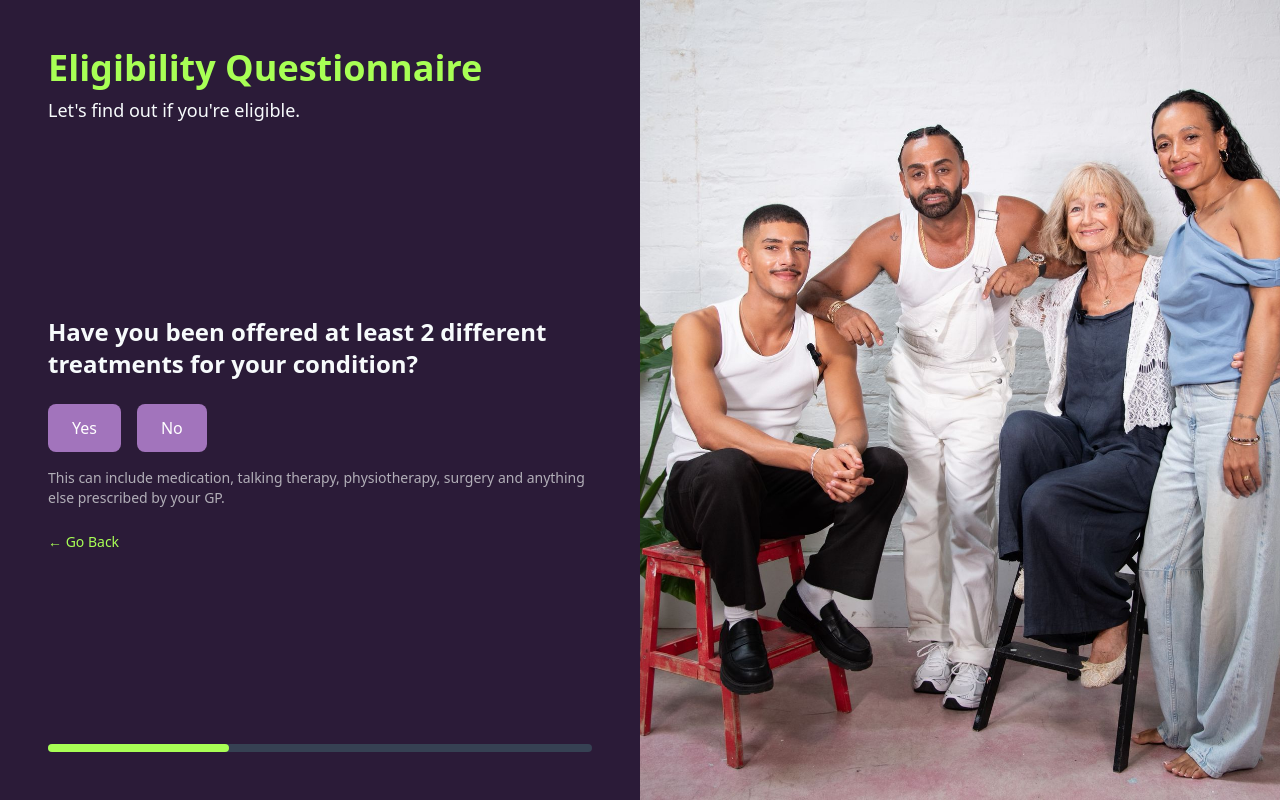
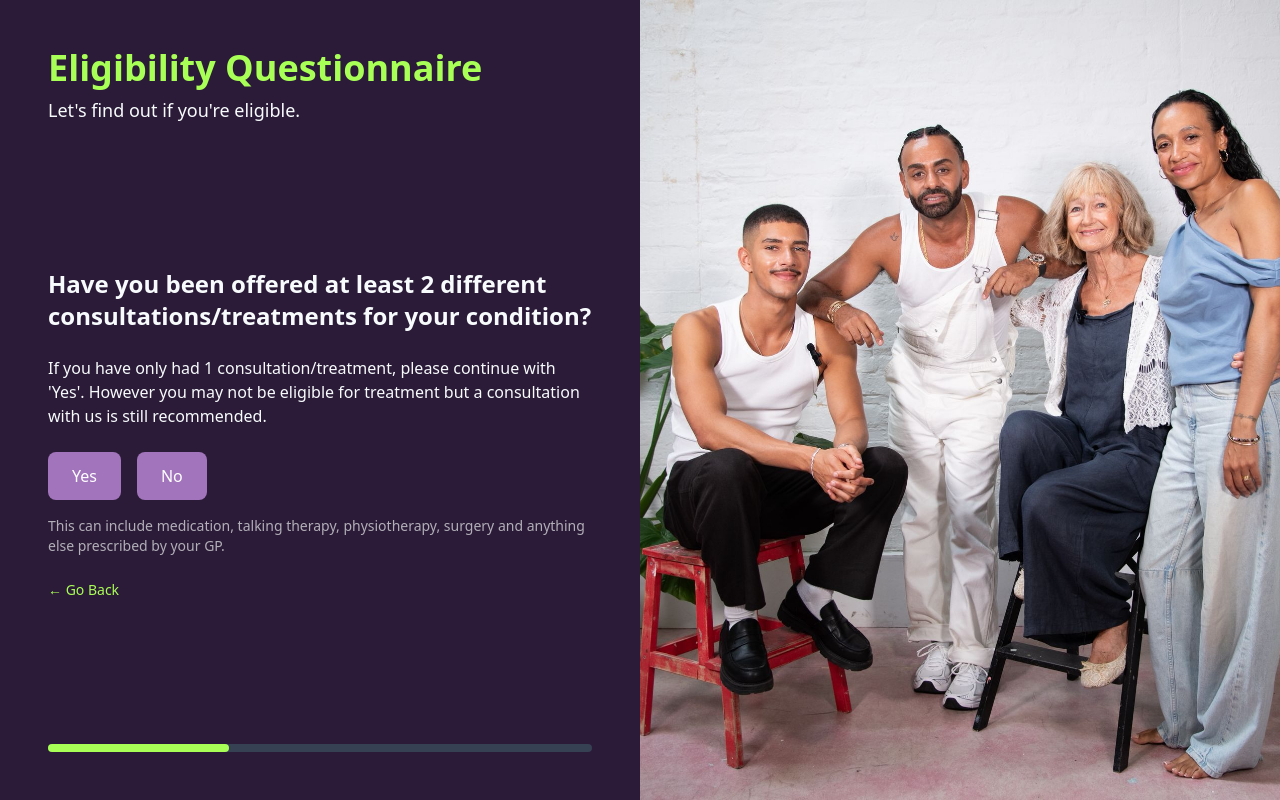
Before and after one commit to KonvertPro/indra, a React (Vite) app: page / in a window 1280 px wide. Both pictures are taken after a click on the button "Yes". Built offline with nearby package versions, Linux system fonts and the light colour scheme.

Commit message:
changed treatment page titles

```diff
--- a/src/EligibilityForm.jsx
+++ b/src/EligibilityForm.jsx
@@ -330,8 +330,11 @@ return (
               {step === 2 && (
                 <>
                   <h2 className="text-2xl font-semibold mb-6 text-indra-light">
-                    Have you been offered at least 2 different treatments for your condition?
+                    Have you been offered at least 2 different consultations/treatments for your condition?
                   </h2>
+                 <h3 className="text2xl font semibold mb-6 text-indra-light opacity 75">
+                  If you have only had 1 consultation/treatment, please continue with 'Yes'. However you may not be eligible for treatment but a consultation with us is still recommended.
+                  </h3>
                   <div className="flex flex-col sm:flex-row gap-4">
                     <button
                       className="bg-indra-lilac text-white px-6 py-3 rounded-lg"
```
